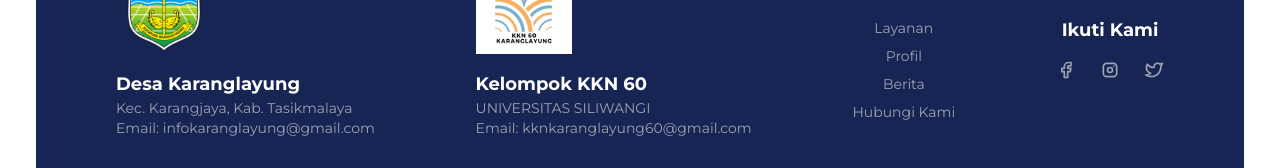
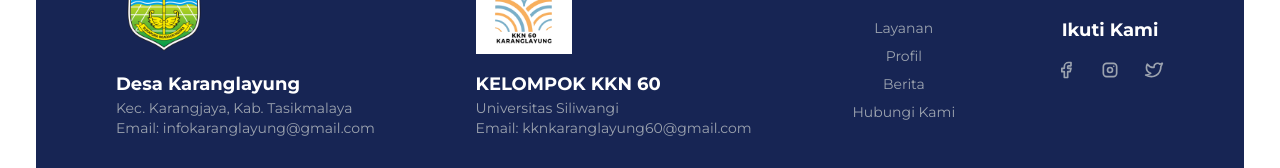
Before and after one commit to farelkdhfi/fekarang, a React (Vite) app: page / in a window 1280 px wide. Shown: the part 3340-3508 px from the top of the page. Built offline with nearby package versions, Linux system fonts and the light colour scheme; no server answers.

Commit message:
Footer.jsx

```diff
--- a/src/components/Footer.jsx
+++ b/src/components/Footer.jsx
@@ -20,8 +20,8 @@ const Footer = () => {
           {/* Logo dan Informasi KKN */}
           <div className="text-center lg:text-left">
             <img src={LogoKKN} alt="Logo KKN 60" className="w-24 mx-auto lg:mx-0" />
-            <h2 className="text-lg font-bold mt-4">Kelompok KKN 60</h2>
-            <p className="text-sm text-gray-400">UNIVERSITAS SILIWANGI</p>
+            <h2 className="text-lg font-bold mt-4">KELOMPOK KKN 60</h2>
+            <p className="text-sm text-gray-400">Universitas Siliwangi</p>
             <p className="text-sm text-gray-400">Email: kknkaranglayung60@gmail.com</p>
           </div>
 
```
